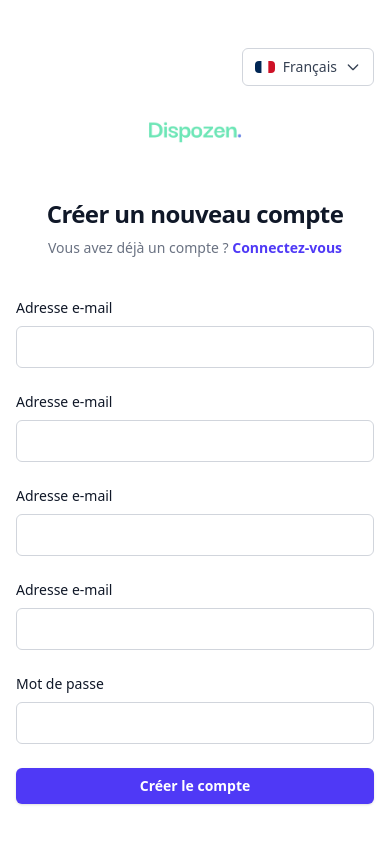
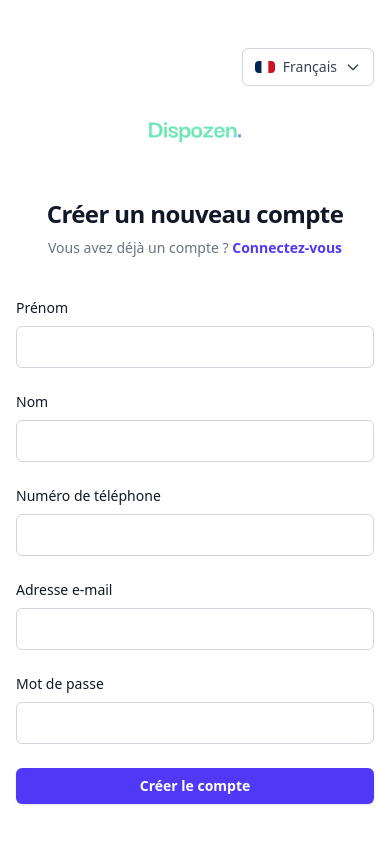
Before and after one commit to emnakotti1/dispozen-front, a Vue app: page /register in a window 390 px wide. Shown: the top 844 px of the page. Built offline with nearby package versions, Linux system fonts and the light colour scheme; what @tanstack/vue-query would draw is missing.

Commit message:
feat: add phone number field to registration form and update localization files

```diff
--- a/locales/en.json
+++ b/locales/en.json
@@ -27,7 +27,8 @@
         "lastName": "Last name",
         "createAccount": "Create account",
         "orContinueWith": "Or continue with",
-        "continueWithGoogle": "Continue with Google"
+        "continueWithGoogle": "Continue with Google",
+        "phoneNumber": "Phone number"
       }
     }
   }
--- a/locales/fr.json
+++ b/locales/fr.json
@@ -27,7 +27,8 @@
         "lastName": "Nom",
         "createAccount": "Créer le compte",
         "orContinueWith": "Ou continuer avec",
-        "continueWithGoogle": "Continuer avec Google"
+        "continueWithGoogle": "Continuer avec Google",
+        "phoneNumber": "Numéro de téléphone"
       }
     }
   }
--- a/src/pages/registration.vue
+++ b/src/pages/registration.vue
@@ -41,17 +41,17 @@ const { t } = useI18n()
           <form action="#" method="POST" class="space-y-6">
             <div>
               <label
-                for="email"
+              for="firstName"
               class="block text-sm font-medium text-gray-900"
               >
-                {{ t('message.auth.registration.email') }}
+              {{ t('message.auth.registration.firstName') }}
               </label>
               <div class="mt-2">
               <input
-                  id="email"
-                  name="email"
-                  type="email"
-                  autocomplete="email"
+                id="firstName"
+                name="firstName"
+                type="text"
+                autocomplete="given-name"
                 required
                 class="block w-full rounded-md bg-white px-3 py-2 text-base text-gray-900 border border-gray-300 placeholder:text-gray-400 focus:outline-none focus:ring-2 focus:ring-indigo-600"
               />
@@ -59,17 +59,17 @@ const { t } = useI18n()
             </div>
             <div>
               <label
-                for="email"
+              for="lastName"
               class="block text-sm font-medium text-gray-900"
               >
-                {{ t('message.auth.registration.email') }}
+              {{ t('message.auth.registration.lastName') }}
               </label>
               <div class="mt-2">
               <input
-                  id="email"
-                  name="email"
-                  type="email"
-                  autocomplete="email"
+                id="lastName"
+                name="lastName"
+                type="text"
+                autocomplete="family-name"
                 required
                 class="block w-full rounded-md bg-white px-3 py-2 text-base text-gray-900 border border-gray-300 placeholder:text-gray-400 focus:outline-none focus:ring-2 focus:ring-indigo-600"
               />
@@ -77,17 +77,17 @@ const { t } = useI18n()
             </div>
             <div>
               <label
-                for="email"
+              for="phoneNumber"
               class="block text-sm font-medium text-gray-900"
               >
-                {{ t('message.auth.registration.email') }}
+              {{ t('message.auth.registration.phoneNumber') }}
               </label>
               <div class="mt-2">
               <input
-                  id="email"
-                  name="email"
-                  type="email"
-                  autocomplete="email"
+                id="phoneNumber"
+                name="phoneNumber"
+                type="tel"
+                autocomplete="tel"
                 required
                 class="block w-full rounded-md bg-white px-3 py-2 text-base text-gray-900 border border-gray-300 placeholder:text-gray-400 focus:outline-none focus:ring-2 focus:ring-indigo-600"
               />
```
Lines whose indentation alone changed are shown as unchanged.
